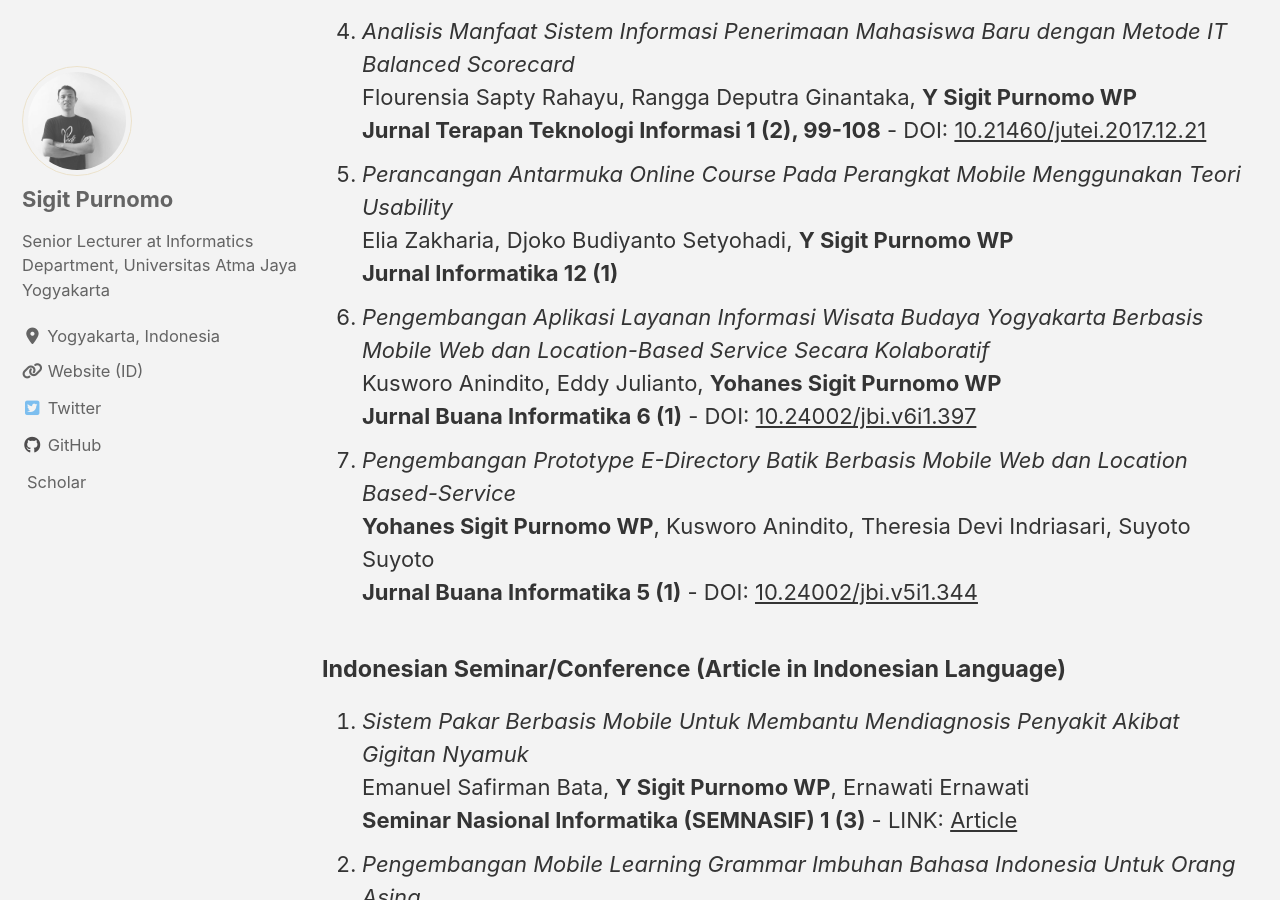
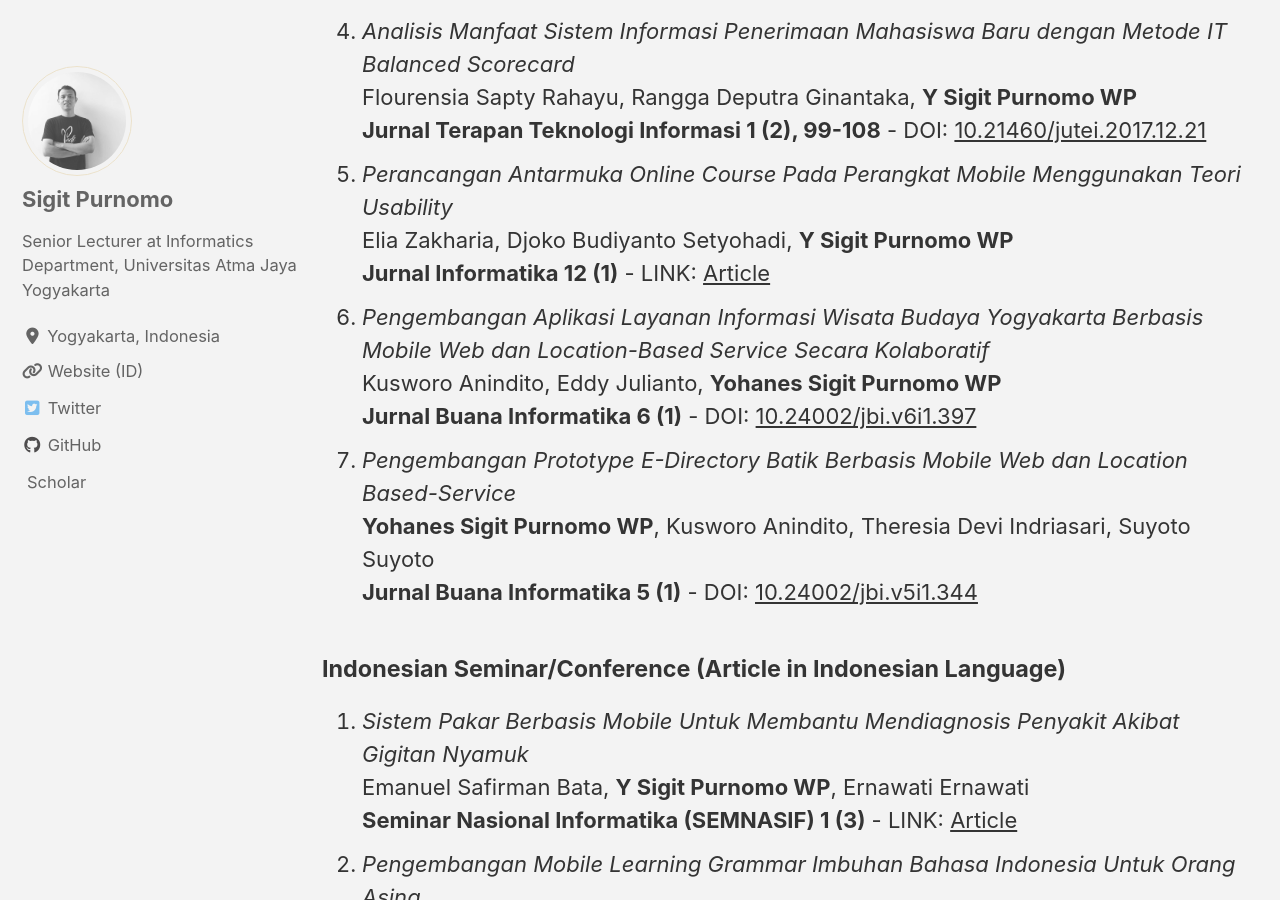
Before and after one commit to sigit-purnomo/sigit-purnomo.github.io, a Jekyll site: the page built from _pages/publication.md, in a window 1280 px wide and 900 px high, scrolled down 1977 px. Built offline with Jekyll 4.4.1, drawn with Linux system fonts in a browser that asks for light colours; cached includes are drawn as plain includes; nearby versions of some CDN libraries; a style sheet for code colours, icons or effects is not loaded.

Commit message:
Update publication.md

```diff
--- a/_pages/publication.md
+++ b/_pages/publication.md
@@ -47,7 +47,7 @@ As a lecturer, one of my tasks is to publish articles on journals or conferences
    **Jurnal Terapan Teknologi Informasi 1 (2), 99-108** - DOI: [10.21460/jutei.2017.12.21](https://doi.org/10.21460/jutei.2017.12.21)
 5. *Perancangan Antarmuka Online Course Pada Perangkat Mobile Menggunakan Teori Usability* <br />
    Elia Zakharia, Djoko Budiyanto Setyohadi, **Y Sigit Purnomo WP**<br />
-   **Jurnal Informatika 12 (1)**
+   **Jurnal Informatika 12 (1)** - LINK: [Article](http://garuda.ristekbrin.go.id/documents/detail/876465)
 6. *Pengembangan Aplikasi Layanan Informasi Wisata Budaya Yogyakarta Berbasis Mobile Web dan Location-Based Service Secara Kolaboratif* <br />
    Kusworo Anindito, Eddy Julianto, **Yohanes Sigit Purnomo WP**<br />
    **Jurnal Buana Informatika 6 (1)** - DOI: [10.24002/jbi.v6i1.397](https://doi.org/10.24002/jbi.v6i1.397)
```
